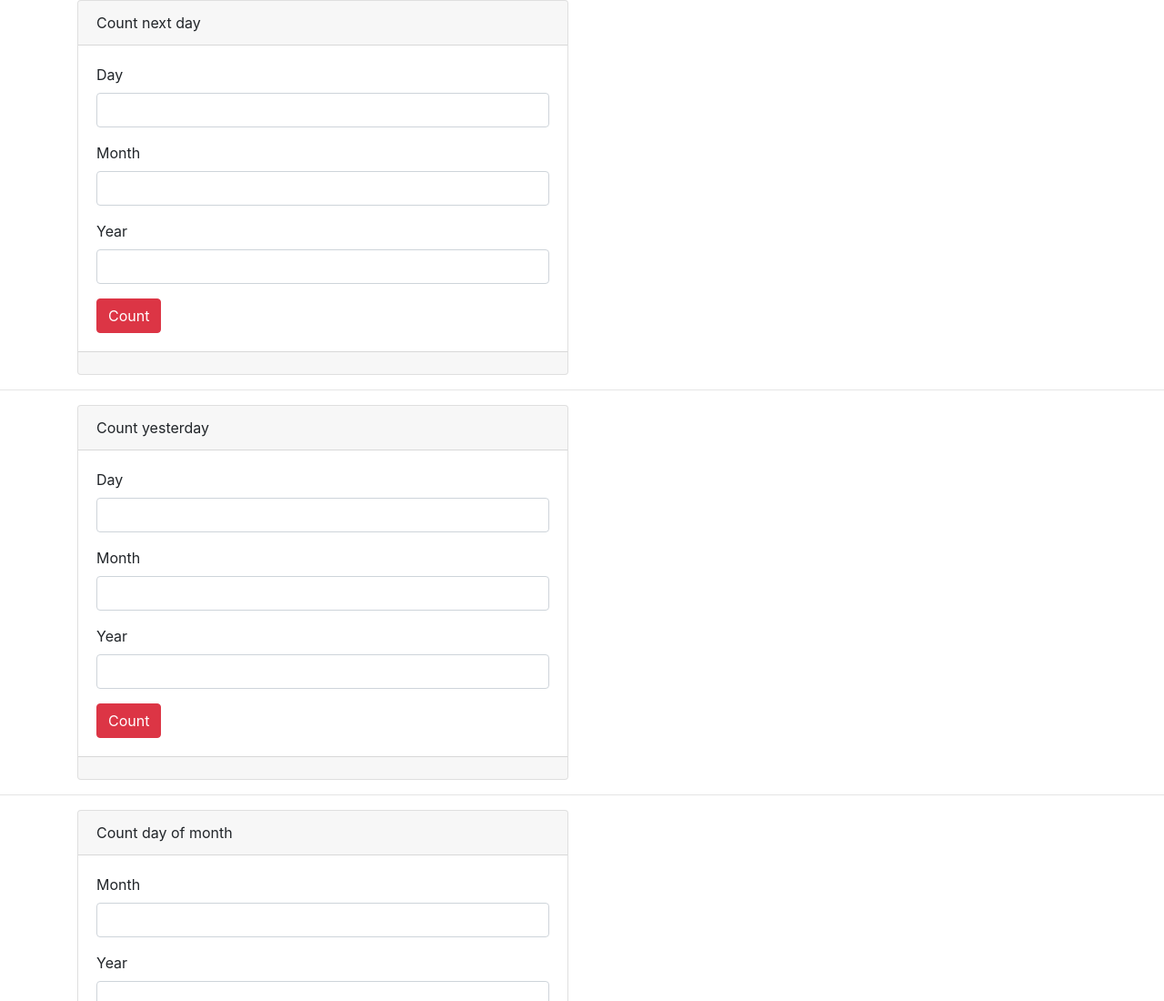
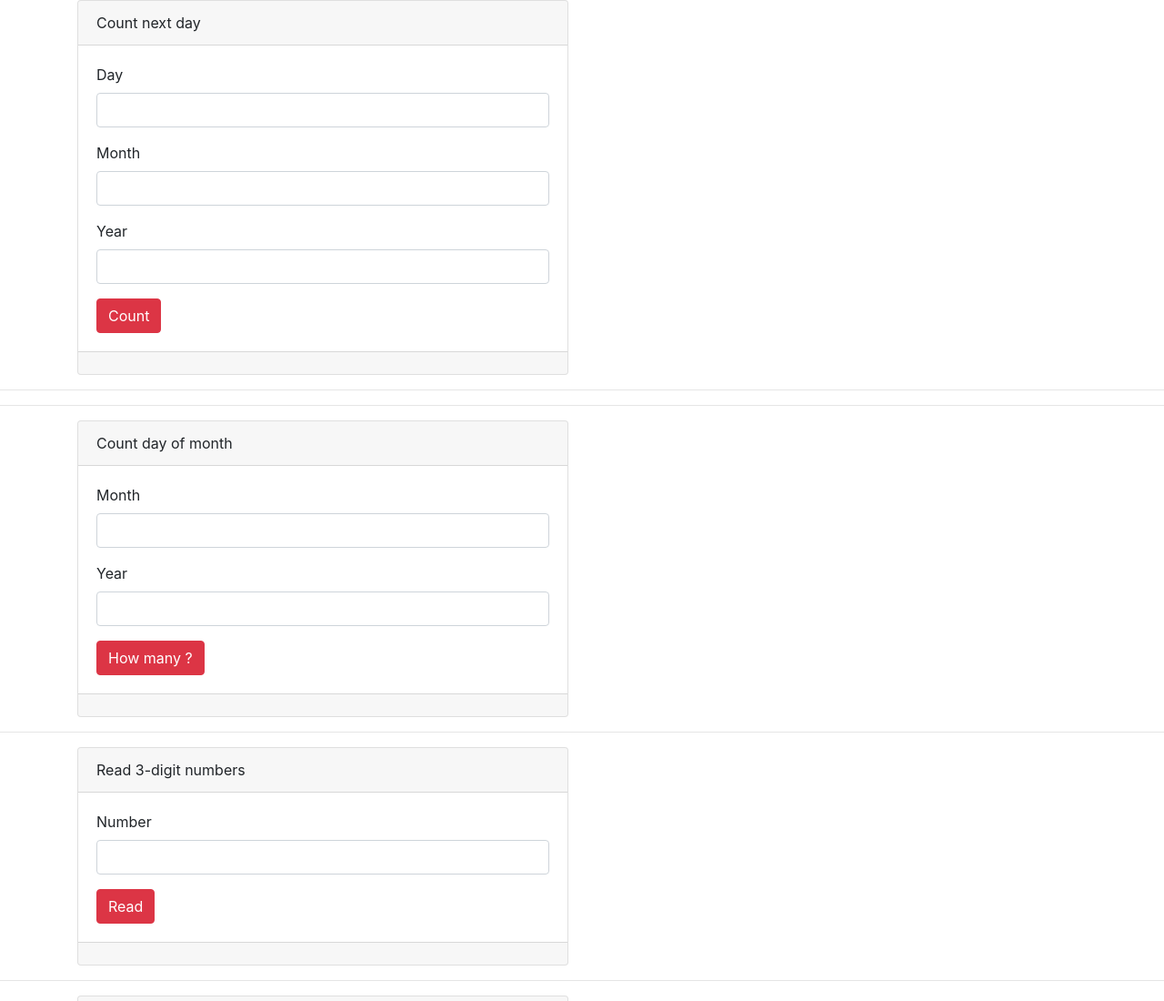
Before and after one commit to Khanh1234-glitch/TruongNguyenBaoKhanh_BC22_bonus__assignment__lession4__js, a plain HTML site: page bonus__assignment__lession4__js/index.html in a window 1280 px wide. Shown: the top 1100 px of the page at 91% size. Drawn offline with nearby package versions, Linux system fonts and the light colour scheme.

Commit message:
Update index.html

```diff
--- a/bonus__assignment__lession4__js/index.html
+++ b/bonus__assignment__lession4__js/index.html
@@ -43,36 +43,7 @@
         </div>
     </div>
     <hr>
-    <!-- part 2 lession 1 -->
     <!-- Lession 2 -->
-    <div class="container">
-        <div class="row">
-            <div class="col-md-6">
-                <div class="card">
-                    <div class="card-header">
-                        Count yesterday
-                    </div>
-                    <div class="card-body">
-                        <div class="form-group">
-                            <label for="">Day </label>
-                            <input id="txtDayyesterday" type="text" class="form-control">
-                        </div>
-                        <div class="form-group">
-                            <label for="">Month </label>
-                            <input id="txtMonthyesterday" type="text" class="form-control">
-                        </div>
-                        <div class="form-group">
-                            <label for="">Year </label>
-                            <input id="txtYearyesterday" type="text" class="form-control">
-                        </div>
-                        <button id="btn__Countyesterday" class="btn btn-danger">Count</button>
-                    </div>
-                    <div id="footer__Countyesterday" class="card-footer text-muted">
-                    </div>
-                </div>
-            </div>
-        </div>
-    </div>
     <hr>
     <div class="container">
         <div class="row">
```
